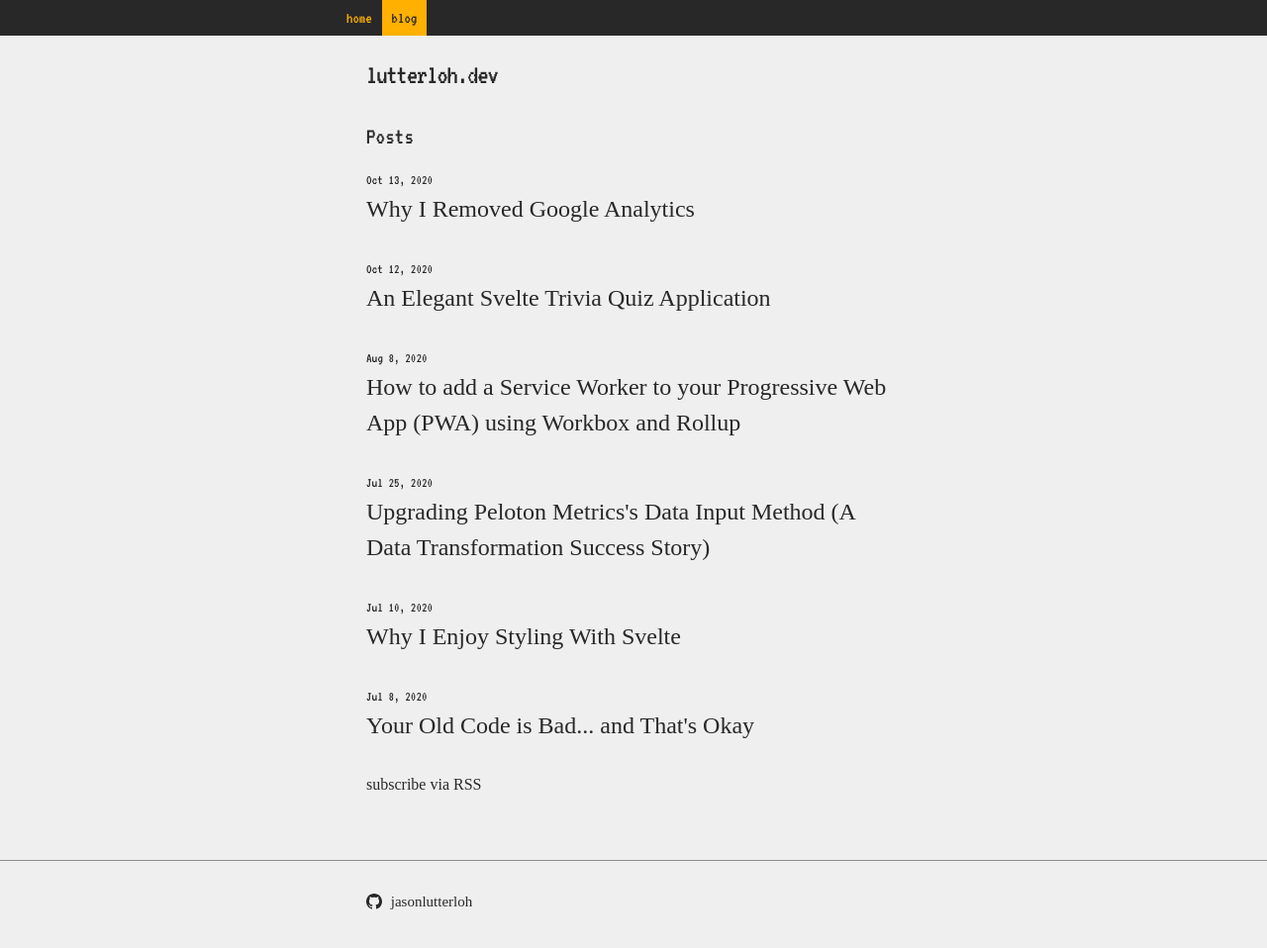
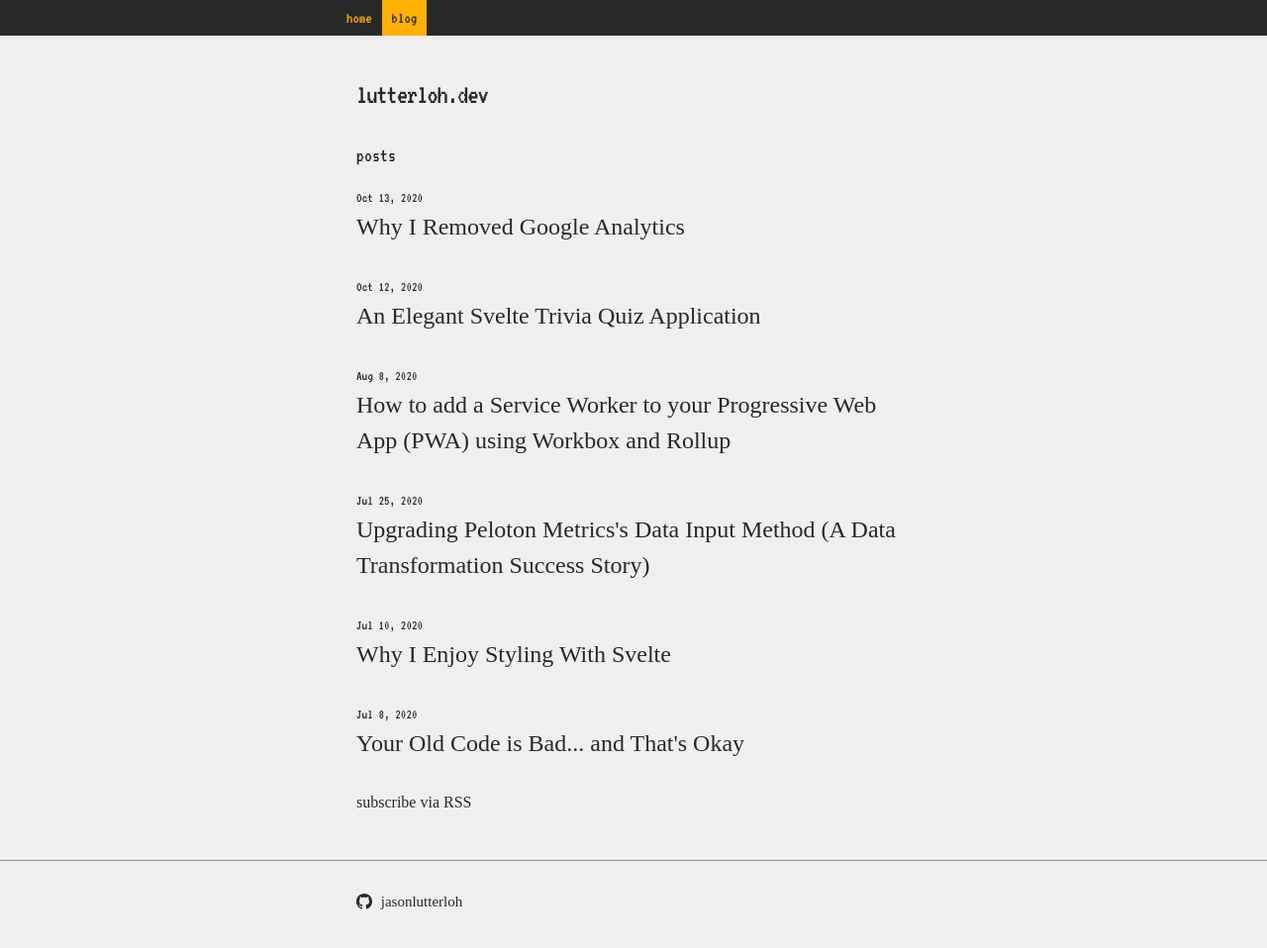
Before and after one commit to jasonlutterloh/jasonlutterloh.github.io, a Jekyll site: the page built from index.markdown, in a window 1280 px wide and 982 px high. Shown: the top 958 px of the window at 99% size. Built offline with Jekyll 4.4.1, drawn with Linux system fonts in a browser that asks for light colours.

Commit message:
Style updates

```diff
--- a/_sass/minima/_base.scss
+++ b/_sass/minima/_base.scss
@@ -175,20 +175,12 @@ pre {
  * Wrapper
  */
 .wrapper {
-  max-width: -webkit-calc(#{$content-width} - (#{$spacing-unit} * 2));
-  max-width:         calc(#{$content-width} - (#{$spacing-unit} * 2));
+  max-width: #{$content-width};
   margin-right: auto;
   margin-left: auto;
-  padding-right: $spacing-unit;
-  padding-left: $spacing-unit;
-  @extend %clearfix;
-
-  @include media-query($on-laptop) {
-    max-width: -webkit-calc(#{$content-width} - (#{$spacing-unit}));
-    max-width:         calc(#{$content-width} - (#{$spacing-unit}));
-    padding-right: $spacing-unit / 2;
-    padding-left: $spacing-unit / 2;
-  }
+  padding-right: 20px;
+  padding-left: 20px;
+  box-sizing: border-box;
 }
 
 
--- a/_sass/minima/_layout.scss
+++ b/_sass/minima/_layout.scss
@@ -16,7 +16,7 @@
   line-height: $base-line-height * $base-font-size * 2.25;
   letter-spacing: -1px;
   margin-bottom: 0;
-  margin-top: 60px;
+  margin-top: 80px;
   float: left;
   font-size: 28px;
   line-height: 32px;
@@ -184,8 +184,9 @@
 }
 
 .post-list-heading {
-  font-size: 24px;
-    line-height: 32px;
+  font-size: 20px;
+  margin-top: 0;
+  text-transform: lowercase;
     font-family: 'VT323', monospace;
 }
 
```
